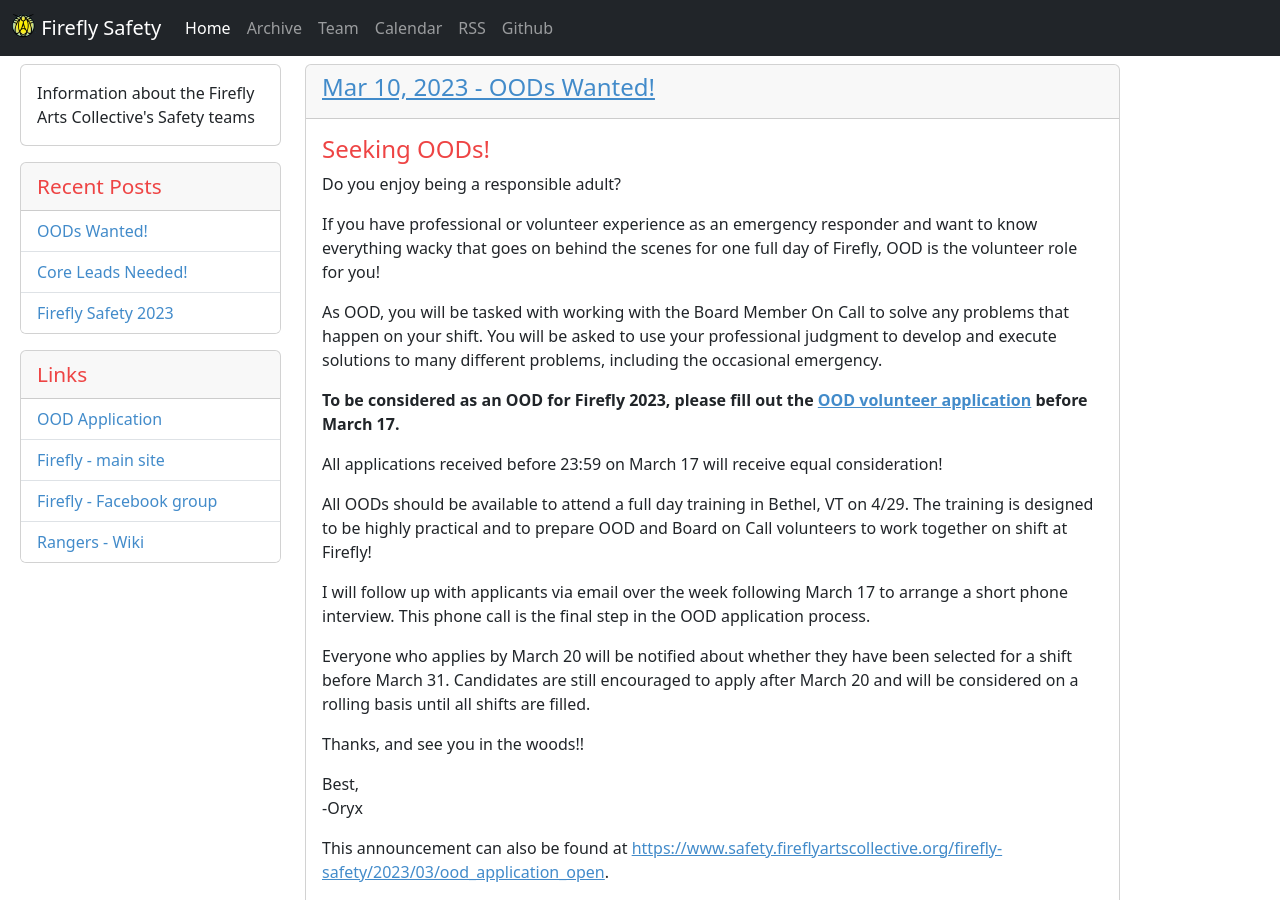
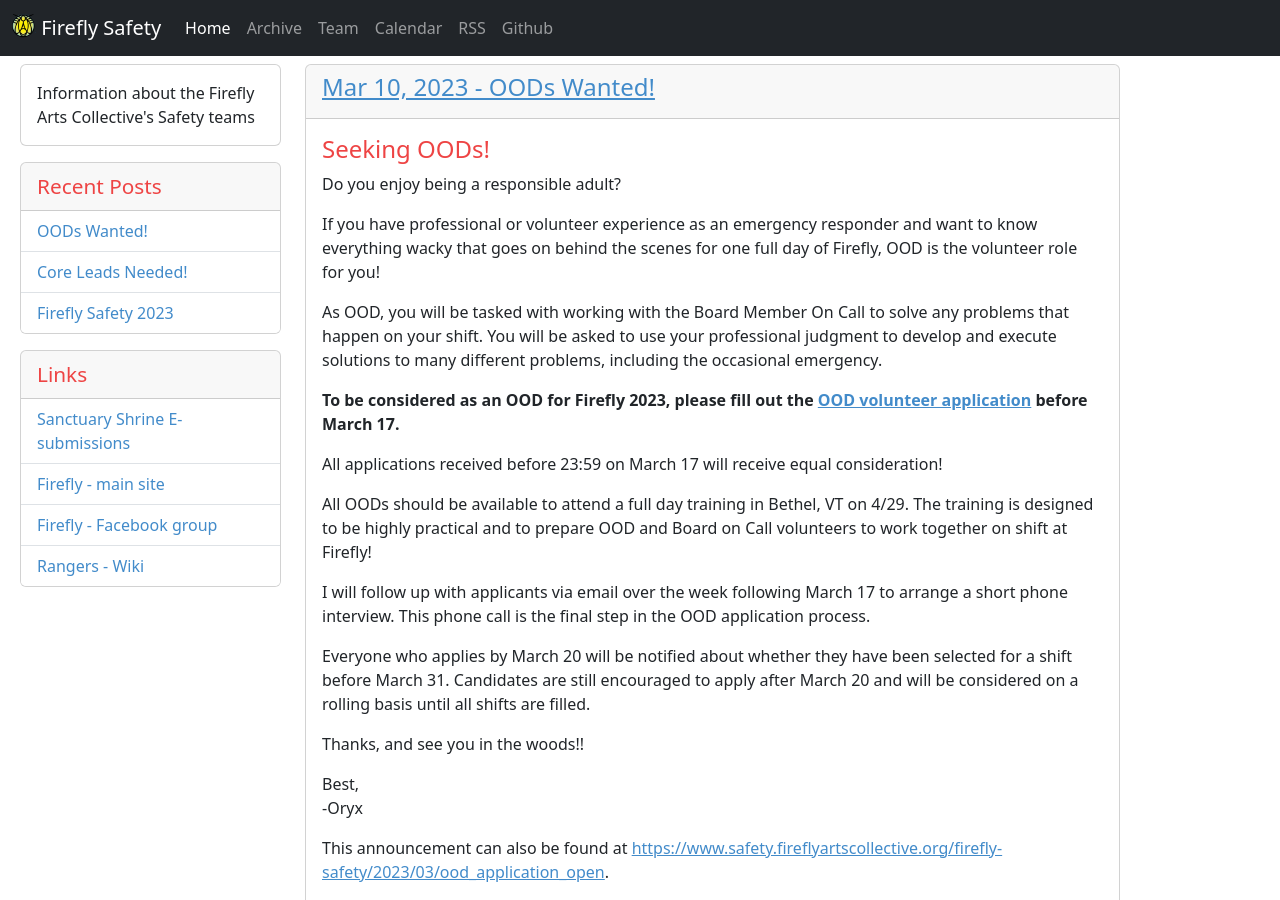
Before and after one commit to kasittig/firefly-safety, a Jekyll site: the page built from index.html, in a window 1280 px wide and 900 px high. Built offline with Jekyll 4.4.1, drawn with Linux system fonts in a browser that asks for light colours; the list of posts is cut into pages by our own code.

Commit message:
Update links list

```diff
--- a/_includes/links-list.html
+++ b/_includes/links-list.html
@@ -4,7 +4,7 @@
     </div>
 
     <div class="list-group list-group-flush">
-        <a class="list-group-item list-group-item-action" href="{{ site.baseurl }}/ood_application.html">OOD Application</a>
+        <a class="list-group-item list-group-item-action" href="{{ site.baseurl }}/sanctuary_shrine.html">Sanctuary Shrine E-submissions</a>
         {% for item in site.data.links %}
         <a class="list-group-item list-group-item-action" href={{ item.link }}>
             {{ item.name }}
```
